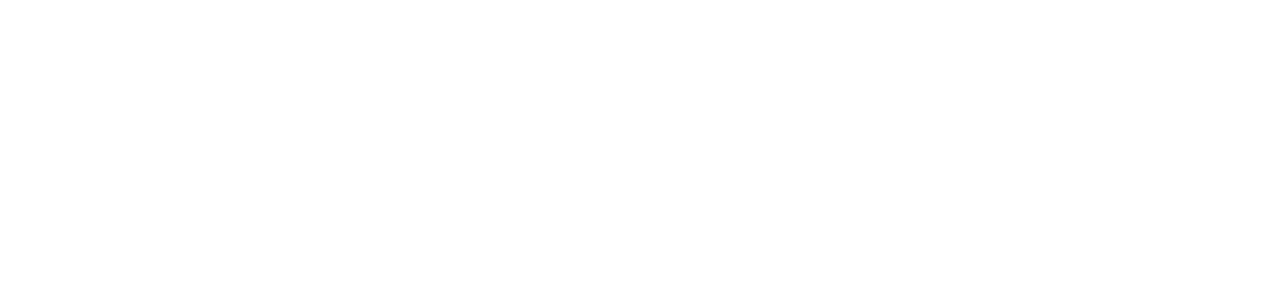
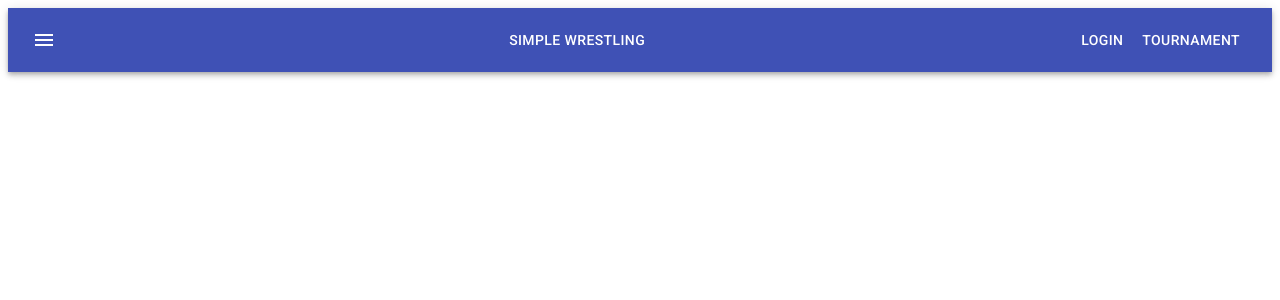
Before and after one commit to huy9997/SimpleWrestling, a React (Create React App) app in the folder client/: page / in a window 1280 px wide. Shown: the top 300 px of the page. Built offline with nearby package versions, Linux system fonts and the light colour scheme.

Commit message:
added navbar to the routes

```diff
--- a/client/src/components/general components/navbar.js
+++ b/client/src/components/generalComponents/navbar.js
@@ -35,7 +35,9 @@
             Simple Wrestling
           </Button>
           <Button color="inherit">Login</Button>
-          <Button color="inherit">Tournament</Button>
+          <Button color="inherit" href="/login">
+            Tournament
+          </Button>
         </Toolbar>
       </AppBar>
     </div>
--- a/client/src/components/login/index.js
+++ b/client/src/components/login/index.js
@@ -1,11 +1,6 @@
 import React from "react";
-import Navbar from "../general components/navbar";
 const login = () => {
-  return (
-    <div>
-      <Navbar />
-    </div>
-  );
+  return <div />;
 };
 
 export default login;
--- a/client/src/routes/index.js
+++ b/client/src/routes/index.js
@@ -3,8 +3,11 @@
 import Login from "../screens/login";
 import signin from "../screens/signin";
 
+import Navbar from "../components/generalComponents/navbar";
+
 const Routes = () => (
   <BrowserRouter>
+    <Navbar />
     <Route exact path="/login" component={Login} />
     <Route exact path="/signin" component={signin} />
   </BrowserRouter>
```
Also changed, not shown: client/src/components/generalComponents/Input.js (added).
